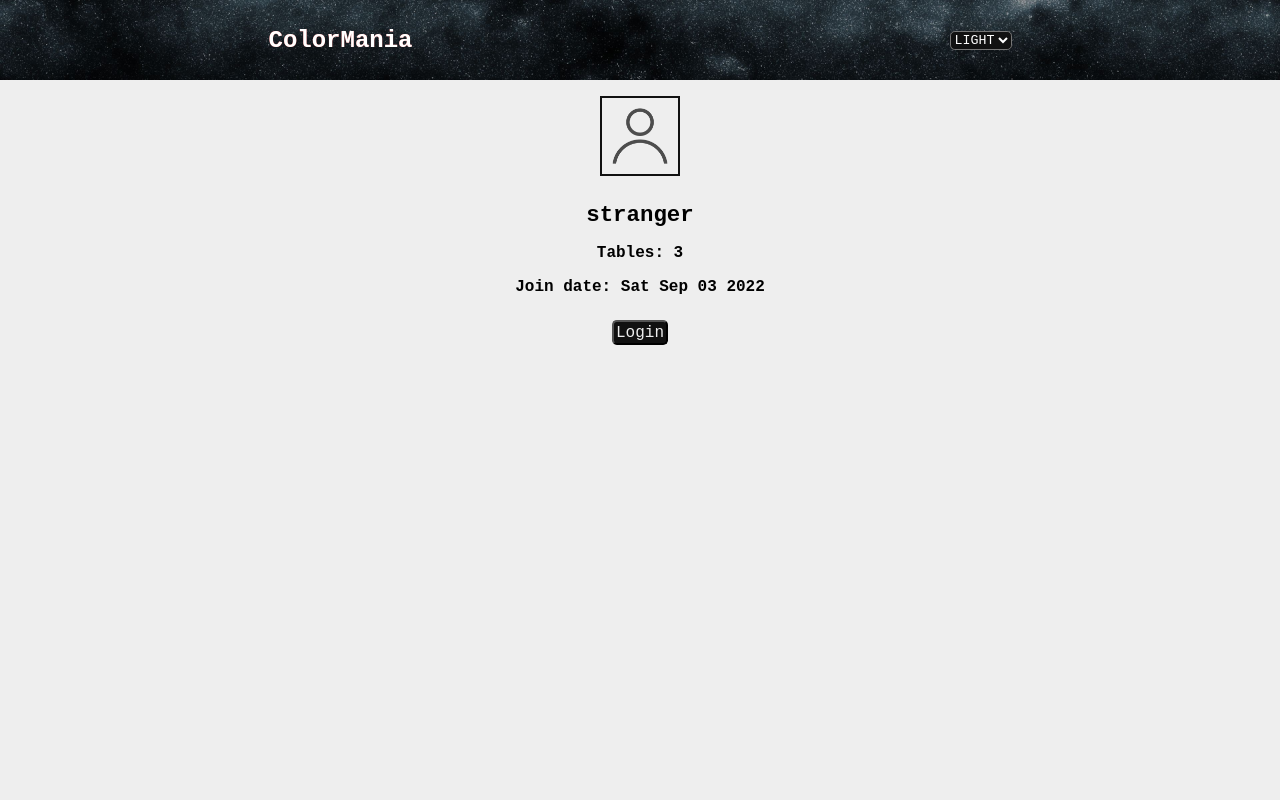
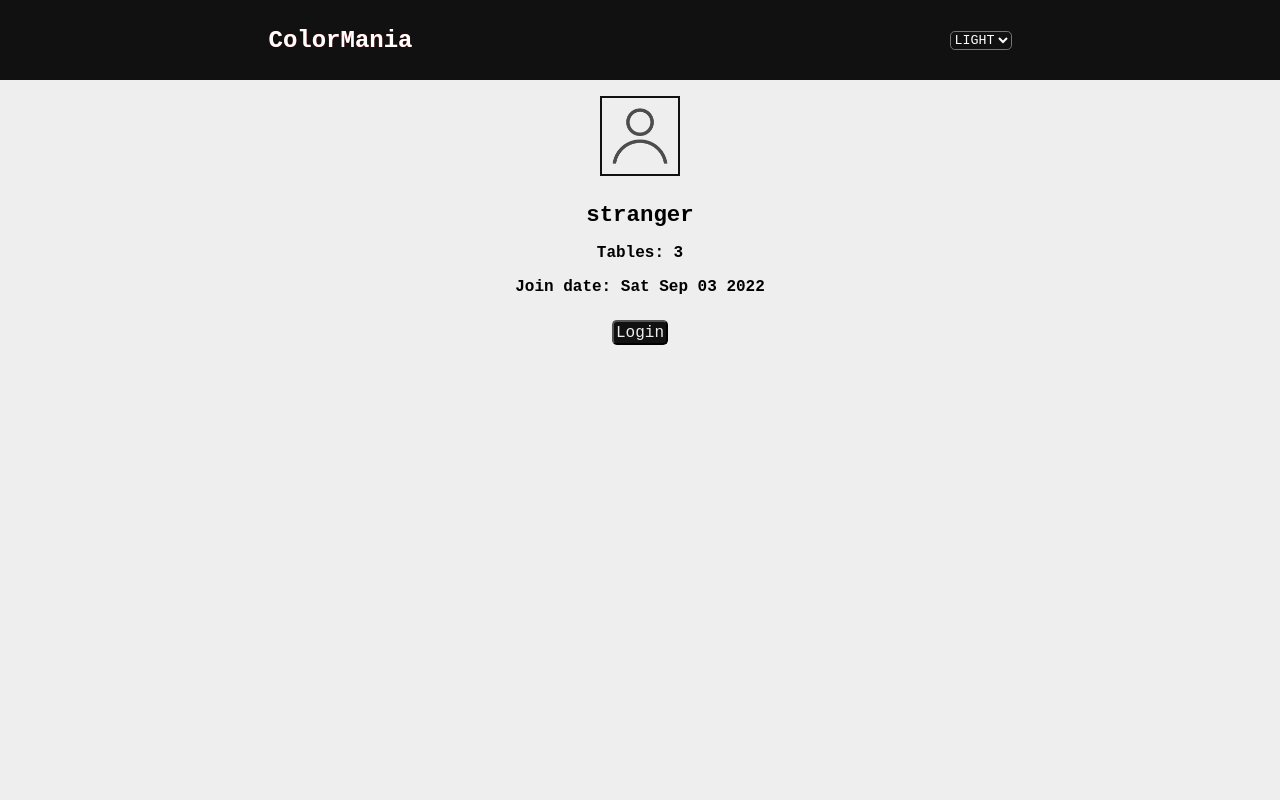
Before and after one commit to Viper-JSX/Colormania-React, a React (Create React App) app: page /user in a window 1280 px wide. Shown: the top 800 px of the page. Built offline with nearby package versions, Linux system fonts and the light colour scheme.

Commit message:
Removed require statement

```diff
--- a/src/components/User/User_data.tsx
+++ b/src/components/User/User_data.tsx
@@ -2,7 +2,6 @@ import { useSelector } from "react-redux";
 import UserClass from "../../classes/User";
 import { AppState } from "../../typescript/types";
 
-require("../../files/images/user.png");
 
 function UserData():JSX.Element{
     const user: UserClass = useSelector((state: AppState) => state.user.user);
--- a/src/css/App.css
+++ b/src/css/App.css
@@ -128,7 +128,7 @@ header{
     height: 5rem;
     color: var(--lightColor);
     background-color: var(--darkBackground);
-    background-image: url("../files/images/dark_walley.jpg");
+    background-image: url("../files/images/user.png");
     background-size: cover;
     display: flex;
     justify-content: space-around;
```
